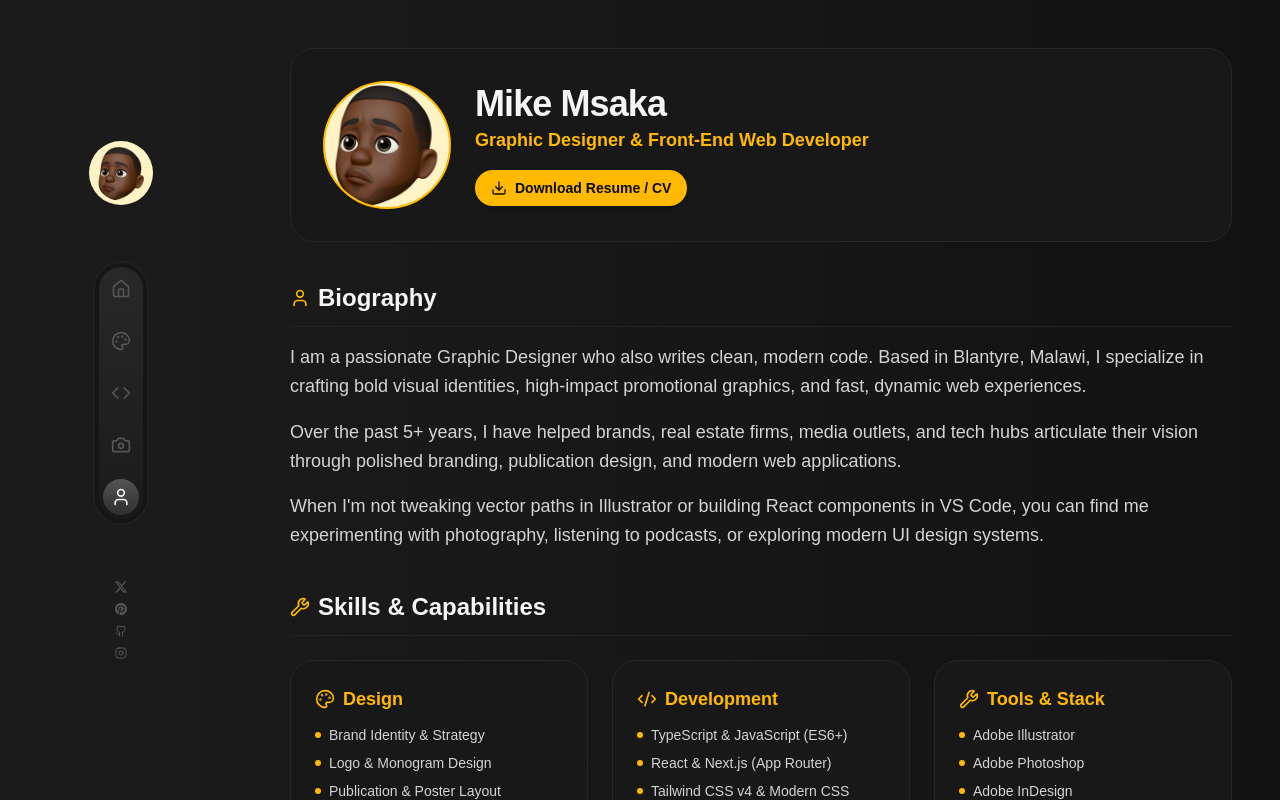
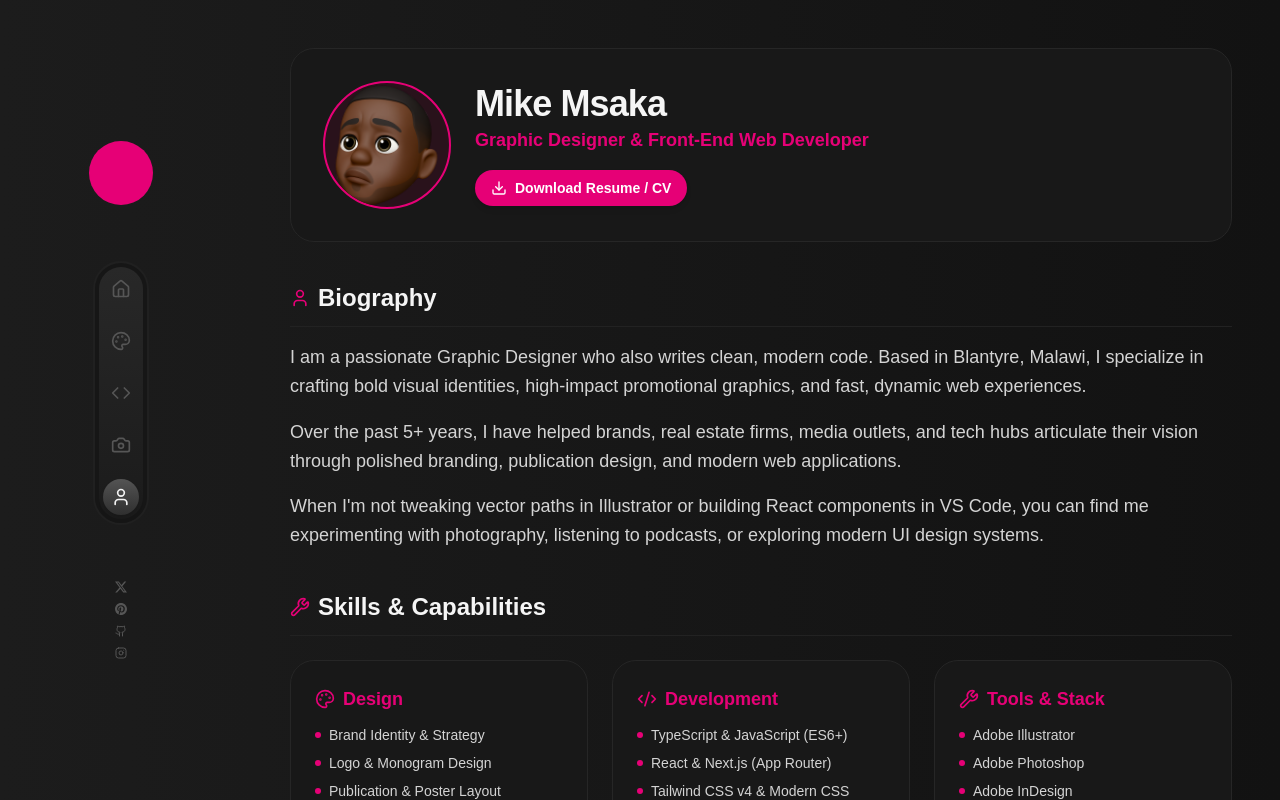
Before and after one commit to Omikhe/msakamike, a Next.js app: page /about in a window 1280 px wide. Built offline with nearby package versions, Linux system fonts and the light colour scheme.

Commit message:
explore pink accent colour

```diff
--- a/app/about/page.tsx
+++ b/app/about/page.tsx
@@ -20,7 +20,7 @@ export default function AboutPage() {
     <div className="flex flex-col gap-10 mx-4 sm:mx-6 lg:mx-8 xl:mx-12 mt-8 lg:mt-12 pb-24 lg:pb-16 max-w-5xl">
       {/* Bio Header Card */}
       <section className="flex flex-col md:flex-row items-start md:items-center gap-6 p-6 sm:p-8 bg-[#181818] border border-[#262626] rounded-3xl">
-        <div className="relative w-24 h-24 sm:w-32 sm:h-32 rounded-full overflow-hidden border-2 border-amber-400 flex-shrink-0 bg-amber-100">
+        <div className="relative w-24 h-24 sm:w-32 sm:h-32 rounded-full overflow-hidden border-2 border-pink-600 flex-shrink-0 bg-pink-950/30">
           <Image
             src="/omikhe-avatar.png"
             alt="Mike Msaka - Graphic Designer and Front-End Developer"
@@ -36,7 +36,7 @@ export default function AboutPage() {
             <h1 className="text-3xl sm:text-4xl font-bold text-neutral-100 tracking-tight">
               {aboutData.name}
             </h1>
-            <p className="text-amber-400 font-semibold text-base sm:text-lg mt-0.5">
+            <p className="text-pink-600 font-semibold text-base sm:text-lg mt-0.5">
               {aboutData.tagline}
             </p>
           </div>
@@ -46,7 +46,7 @@ export default function AboutPage() {
             <a
               href={aboutData.resumeUrl}
               download="mike-msaka-resume.pdf"
-              className="inline-flex items-center gap-2 px-4 py-2 rounded-full text-xs sm:text-sm font-semibold bg-amber-400 text-neutral-950 hover:bg-amber-300 transition-colors shadow-md focus:outline-none focus:ring-2 focus:ring-amber-400"
+              className="inline-flex items-center gap-2 px-4 py-2 rounded-full text-xs sm:text-sm font-semibold bg-pink-600 text-white hover:bg-pink-500 transition-colors shadow-md focus:outline-none focus:ring-2 focus:ring-pink-600"
             >
               <Download className="w-4 h-4" />
               <span>Download Resume / CV</span>
@@ -58,7 +58,7 @@ export default function AboutPage() {
       {/* Semantic Bio Paragraphs Block */}
       <section aria-labelledby="bio-heading" className="flex flex-col gap-4">
         <h2 id="bio-heading" className="text-2xl font-bold text-neutral-100 border-b border-[#222222] pb-3 flex items-center gap-2">
-          <User className="w-5 h-5 text-amber-400" />
+          <User className="w-5 h-5 text-pink-600" />
           <span>Biography</span>
         </h2>
         <div className="flex flex-col gap-4 text-neutral-300 leading-relaxed text-base sm:text-lg">
@@ -71,21 +71,21 @@ export default function AboutPage() {
       {/* Skills Grid Section */}
       <section aria-labelledby="skills-heading" className="flex flex-col gap-6">
         <h2 id="skills-heading" className="text-2xl font-bold text-neutral-100 border-b border-[#222222] pb-3 flex items-center gap-2">
-          <Wrench className="w-5 h-5 text-amber-400" />
+          <Wrench className="w-5 h-5 text-pink-600" />
           <span>Skills & Capabilities</span>
         </h2>
 
         <div className="grid grid-cols-1 md:grid-cols-3 gap-6">
           {/* Design Skills */}
           <div className="p-6 bg-[#181818] border border-[#262626] rounded-3xl flex flex-col gap-3">
-            <div className="flex items-center gap-2 text-amber-400 font-bold text-lg">
+            <div className="flex items-center gap-2 text-pink-600 font-bold text-lg">
               <Palette className="w-5 h-5" />
               <h3>Design</h3>
             </div>
             <ul className="flex flex-col gap-2 text-sm text-neutral-300">
               {aboutData.designSkills.map((skill) => (
                 <li key={skill} className="flex items-center gap-2">
-                  <span className="w-1.5 h-1.5 rounded-full bg-amber-400"></span>
+                  <span className="w-1.5 h-1.5 rounded-full bg-pink-600"></span>
                   <span>{skill}</span>
                 </li>
               ))}
@@ -94,14 +94,14 @@ export default function AboutPage() {
 
           {/* Development Skills */}
           <div className="p-6 bg-[#181818] border border-[#262626] rounded-3xl flex flex-col gap-3">
-            <div className="flex items-center gap-2 text-amber-400 font-bold text-lg">
+            <div className="flex items-center gap-2 text-pink-600 font-bold text-lg">
               <Code2 className="w-5 h-5" />
               <h3>Development</h3>
             </div>
             <ul className="flex flex-col gap-2 text-sm text-neutral-300">
               {aboutData.codeSkills.map((skill) => (
                 <li key={skill} className="flex items-center gap-2">
-                  <span className="w-1.5 h-1.5 rounded-full bg-amber-400"></span>
+                  <span className="w-1.5 h-1.5 rounded-full bg-pink-600"></span>
                   <span>{skill}</span>
                 </li>
               ))}
@@ -110,14 +110,14 @@ export default function AboutPage() {
 
           {/* Software Tools */}
           <div className="p-6 bg-[#181818] border border-[#262626] rounded-3xl flex flex-col gap-3">
-            <div className="flex items-center gap-2 text-amber-400 font-bold text-lg">
+            <div className="flex items-center gap-2 text-pink-600 font-bold text-lg">
               <Wrench className="w-5 h-5" />
               <h3>Tools & Stack</h3>
             </div>
             <ul className="flex flex-col gap-2 text-sm text-neutral-300">
               {aboutData.tools.map((tool) => (
                 <li key={tool} className="flex items-center gap-2">
-                  <span className="w-1.5 h-1.5 rounded-full bg-amber-400"></span>
+                  <span className="w-1.5 h-1.5 rounded-full bg-pink-600"></span>
                   <span>{tool}</span>
                 </li>
               ))}
@@ -129,7 +129,7 @@ export default function AboutPage() {
       {/* Experience Timeline Section */}
       <section aria-labelledby="timeline-heading" className="flex flex-col gap-6">
         <h2 id="timeline-heading" className="text-2xl font-bold text-neutral-100 border-b border-[#222222] pb-3 flex items-center gap-2">
-          <Briefcase className="w-5 h-5 text-amber-400" />
+          <Briefcase className="w-5 h-5 text-pink-600" />
           <span>Experience & Highlights</span>
         </h2>
 
@@ -140,7 +140,7 @@ export default function AboutPage() {
               className="p-6 bg-[#181818] border border-[#262626] rounded-3xl flex flex-col sm:flex-row sm:items-start justify-between gap-4 hover:border-[#333333] transition-colors"
             >
               <div className="flex flex-col gap-1">
-                <span className="text-xs font-bold uppercase tracking-wider text-amber-400">
+                <span className="text-xs font-bold uppercase tracking-wider text-pink-600">
                   {item.year}
                 </span>
                 <h3 className="text-lg font-bold text-neutral-100">
--- a/app/code/code-grid.tsx
+++ b/app/code/code-grid.tsx
@@ -23,7 +23,7 @@ export default function CodeGrid() {
               className="w-full h-full object-cover group-hover:scale-105 transition-transform duration-500"
             />
             {project.featured && (
-              <span className="absolute top-3 right-3 inline-flex items-center gap-1 px-3 py-1 text-xs font-semibold bg-amber-400 text-neutral-950 rounded-full shadow-md">
+              <span className="absolute top-3 right-3 inline-flex items-center gap-1 px-3 py-1 text-xs font-semibold bg-pink-600 text-white rounded-full shadow-md">
                 <Sparkles className="w-3 h-3" />
                 Featured
               </span>
@@ -33,7 +33,7 @@ export default function CodeGrid() {
           {/* Content */}
           <div className="flex flex-col gap-4 p-6 flex-1">
             <div>
-              <h2 className="text-xl font-bold text-neutral-100 group-hover:text-amber-400 transition-colors">
+              <h2 className="text-xl font-bold text-neutral-100 group-hover:text-pink-600 transition-colors">
                 {project.title}
               </h2>
               <p className="text-neutral-400 text-sm mt-2 leading-relaxed">
@@ -60,7 +60,7 @@ export default function CodeGrid() {
               href={project.liveUrl}
               target="_blank"
               rel="noopener noreferrer"
-              className="inline-flex items-center gap-1.5 text-sm font-semibold text-amber-400 hover:text-amber-300 transition-colors focus:outline-none focus:underline"
+              className="inline-flex items-center gap-1.5 text-sm font-semibold text-pink-600 hover:text-pink-500 transition-colors focus:outline-none focus:underline"
             >
               <ExternalLink className="w-4 h-4" />
               <span>Live Demo</span>
--- a/app/code/page.tsx
+++ b/app/code/page.tsx
@@ -20,7 +20,7 @@ export default function CodePage() {
       {/* Page Header */}
       <div className="flex flex-col gap-2 border-b border-[#222222] pb-6">
         <div className="flex items-center gap-2">
-          <Code2 className="w-7 h-7 text-amber-400" />
+          <Code2 className="w-7 h-7 text-pink-600" />
           <h1 className="text-3xl sm:text-4xl font-bold text-neutral-100 tracking-tight">
             Code & Web Projects
           </h1>
--- a/app/components/masonry-grid.tsx
+++ b/app/components/masonry-grid.tsx
@@ -42,7 +42,7 @@ export default function MasonryGrid({
                 onClick={() => setLightboxIndex(index)}
                 type="button"
                 aria-label={`Open lightbox view for ${item.title}`}
-                className="w-full h-full block text-left focus:outline-none focus:ring-2 focus:ring-amber-400 focus:ring-offset-2 focus:ring-offset-[#121212] rounded-2xl overflow-hidden"
+                className="w-full h-full block text-left focus:outline-none focus:ring-2 focus:ring-pink-600 focus:ring-offset-2 focus:ring-offset-[#121212] rounded-2xl overflow-hidden"
               >
                 <div
                   className="relative w-full overflow-hidden bg-[#242424]"
@@ -63,7 +63,7 @@ export default function MasonryGrid({
                     <div className="flex items-center justify-between text-white">
                       <div>
                         {item.category && (
-                          <span className="text-[11px] font-semibold uppercase tracking-wider text-amber-400 block mb-0.5">
+                          <span className="text-[11px] font-semibold uppercase tracking-wider text-pink-700 block mb-0.5">
                             {item.category}
                           </span>
                         )}
--- a/app/components/sidenav.tsx
+++ b/app/components/sidenav.tsx
@@ -7,15 +7,15 @@ import Image from "next/image";
 
 export function Avatar() {
   return (
-    <div className="size-20 lg:size-16 bg-amber-100 rounded-full overflow-hidden flex items-center justify-center">
-      <Image
+    <div className="size-20 lg:size-16 bg-pink-600 rounded-full overflow-hidden flex items-center justify-center">
+      {/* <Image
         width={55}
         height={55}
         src="/omikhe-avatar.png"
         alt="Mike Msaka - Graphic Designer"
         priority
         className="rounded-full "
-      />
+      /> */}
     </div>
   )
 }
--- a/app/globals.css
+++ b/app/globals.css
@@ -32,6 +32,8 @@ body {
 
 /* Hide scrollbar for IE, Edge and Firefox */
 .no-scrollbar {
-  -ms-overflow-style: none;  /* IE and Edge */
-  scrollbar-width: none;  /* Firefox */
+  -ms-overflow-style: none;
+  /* IE and Edge */
+  scrollbar-width: none;
+  /* Firefox */
 }
--- a/app/shots/page.tsx
+++ b/app/shots/page.tsx
@@ -33,7 +33,7 @@ export default function ShotsPage() {
       {/* Page Header */}
       <div className="flex flex-col gap-2 border-b border-[#222222] pb-6">
         <div className="flex items-center gap-2">
-          <Camera className="w-7 h-7 text-amber-400" />
+          <Camera className="w-7 h-7 text-pink-600" />
           <h1 className="text-3xl sm:text-4xl font-bold text-neutral-100 tracking-tight">
             Visual Shots & Snippets
           </h1>
```
Also changed, not shown: app/components/lightbox.tsx (+5 -5 lines), app/design/design-gallery.tsx (+4 -5 lines), app/page.tsx (+5 -5 lines).
